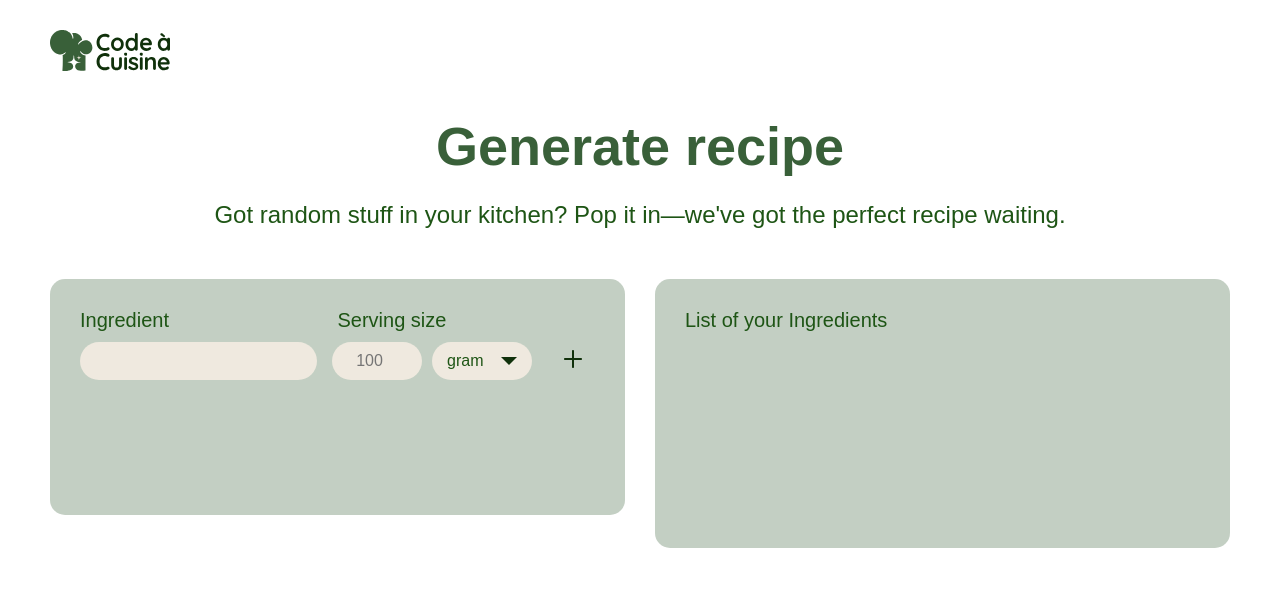
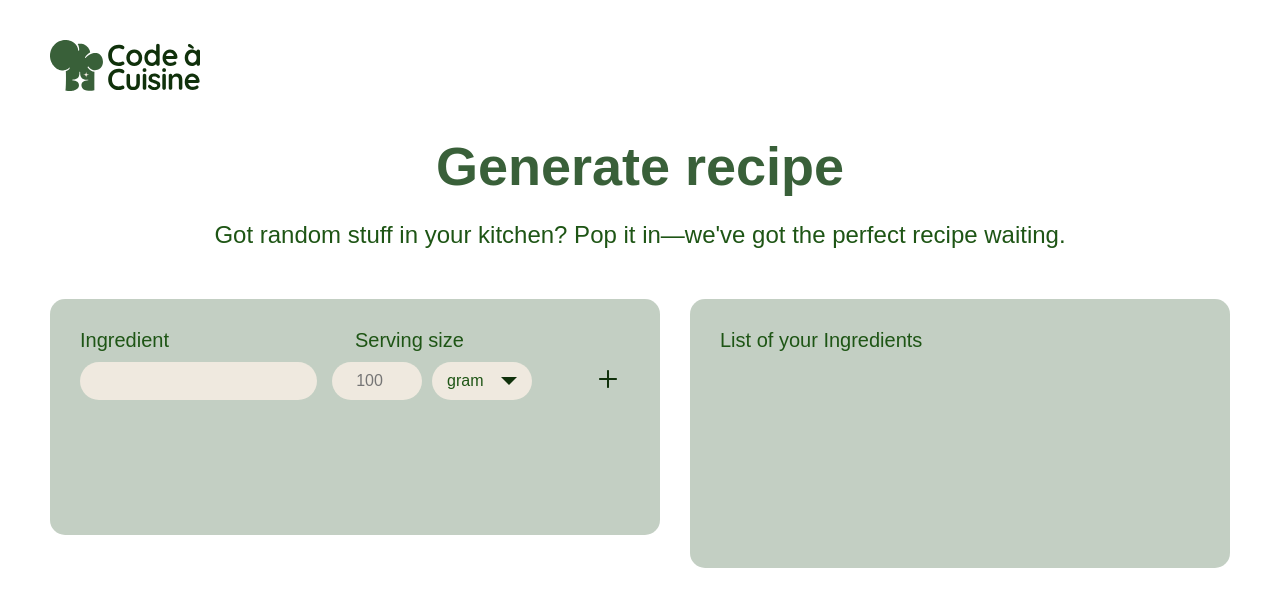
Before and after one commit to NikolPap/Code-a-Cuisine, an Angular app: page /generate in a window 1280 px wide. Shown: the top 606 px of the page. Built offline with nearby package versions, Linux system fonts and the light colour scheme.

Commit message:
Aktualisiere das Layout der Rezeptgenerator-Seite durch Anpassung von Padding, Breiten und Zentrierung für eine verbesserte Benutzeroberfläche

```diff
--- a/src/app/pages/recipe-generator/recipe-generator.scss
+++ b/src/app/pages/recipe-generator/recipe-generator.scss
@@ -1,6 +1,6 @@
 .page-wrapper {
-  padding: 30px 50px;
-  max-width: 1200px;
+  padding: 40px 50px;
+  max-width: 1440px;
   margin: 0 auto;
 }
 
@@ -9,7 +9,7 @@
 }
 
 .logo-small {
-  width: 120px;
+  width: 150px;
   cursor: pointer;
 }
 
@@ -34,6 +34,7 @@
   display: flex;
   gap: 30px;
   margin-bottom: 30px;
+  justify-content: center;
 }
 
 .card {
@@ -41,17 +42,18 @@
   border-radius: 15px;
   padding: 30px;
   flex: 1;
-
 }
 
 .form-card {
-   min-height: 176px;
-   height: 100%;
+  min-height: 176px;
+  height: 100%;
+  max-width: 580px;
 }
 
 .list-card {
   min-height: 209px;
   height: 100%;
+  max-width: 480px;
 }
 
 .form-row {
@@ -136,7 +138,6 @@ input {
   margin-top: 2px;
 }
 
-
 .option-item:hover {
   background-color: #e6dfd5;
 }
@@ -148,6 +149,7 @@ input {
   padding: 0 10px;
   cursor: pointer;
   border: none;
+  border-radius: 5px;
 
   &:hover {
     background-color: var(--input-beige);
@@ -179,6 +181,12 @@ input {
   justify-content: flex-end;
 }
 
+.cards-plus-btn {
+  max-width: 1200px;
+  margin-left: auto;
+  margin-right: auto;
+}
+
 .btn-next {
   background-color: var(--bg-dark-green);
   color: var(--text-white);
@@ -208,7 +216,7 @@ input {
   max-height: 150px;
   overflow-y: auto;
   z-index: 20;
-  box-shadow: 0 5px 15px rgba(0,0,0,0.15);
+  box-shadow: 0 5px 15px rgba(0, 0, 0, 0.15);
   padding: 5px;
 }
 
```
